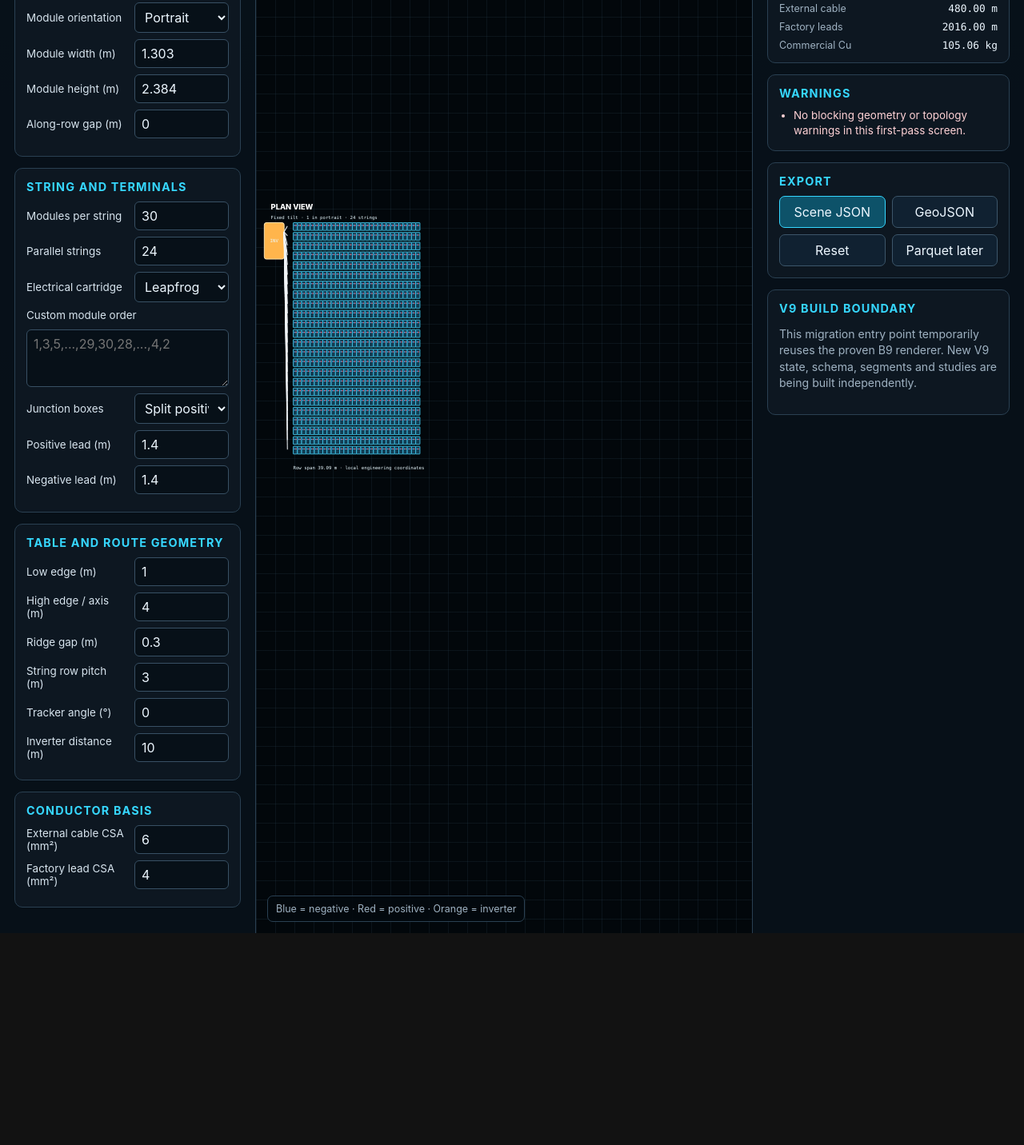
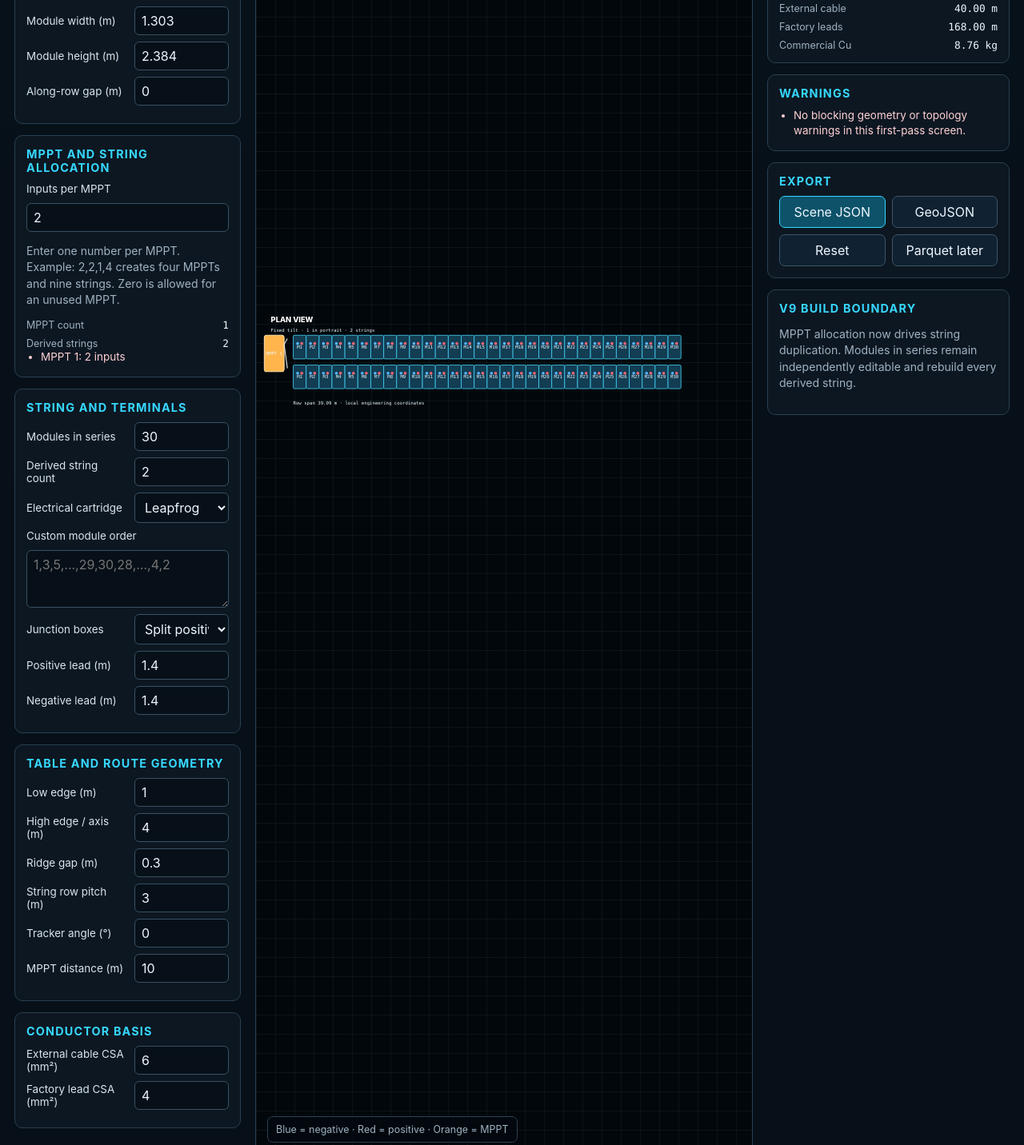
Before and after one commit to Ventusltd/solar-electrical-topology-analysis-engine-text-based, a plain HTML site: page v9-sandbox/index.html in a window 1280 px wide. Shown: the part 380-1812 px from the top of the page at 80% size. Before the commit the page ends 1547 px from the top, so only its background shows below. Drawn offline with Linux system fonts and the light colour scheme.

Commit message:
Connect V9 MPPT allocation and series controls

```diff
--- a/v9-sandbox/index.html
+++ b/v9-sandbox/index.html
@@ -17,9 +17,8 @@
         <small>GlobalGrid2050 · V9 development</small>
         <h1>Multi-Array Electrical Sandbox</h1>
         <p>
-          Correctly named V9 development entry point. The first migration slice
-          preserves the proven browser behaviour while the typed V9 architecture
-          is separated into independent state, schema and study modules.
+          Configure physical modules, electrical order and MPPT input allocation.
+          String quantity follows the available MPPT inputs automatically.
         </p>
       </header>
 
@@ -51,14 +50,36 @@
       </section>
 
       <section class="panel">
+        <h2>MPPT and string allocation</h2>
+        <div class="field full">
+          <label for="mpptInputs">Inputs per MPPT</label>
+          <input
+            id="mpptInputs"
+            type="text"
+            value="2"
+            placeholder="Example: 2,2,1,4"
+          >
+        </div>
+        <p class="help">
+          Enter one number per MPPT. Example: 2,2,1,4 creates four MPPTs and
+          nine strings. Zero is allowed for an unused MPPT.
+        </p>
+        <dl class="summary-grid">
+          <dt>MPPT count</dt><dd id="mpptCount">1</dd>
+          <dt>Derived strings</dt><dd id="derivedStringCount">2</dd>
+        </dl>
+        <ul id="mpptSummary" class="warning-list"></ul>
+      </section>
+
+      <section class="panel">
         <h2>String and terminals</h2>
         <div class="field">
-          <label for="modulesPerString">Modules per string</label>
+          <label for="modulesPerString">Modules in series</label>
           <input id="modulesPerString" type="number" value="30" min="1">
         </div>
         <div class="field">
-          <label for="stringCount">Parallel strings</label>
-          <input id="stringCount" type="number" value="24" min="1">
+          <label for="stringCount">Derived string count</label>
+          <input id="stringCount" type="number" value="2" min="1" readonly>
         </div>
         <div class="field">
           <label for="topology">Electrical cartridge</label>
@@ -96,18 +117,42 @@
 
       <section class="panel">
         <h2>Table and route geometry</h2>
-        <div class="field"><label for="lowEdge">Low edge (m)</label><input id="lowEdge" type="number" value="1" step="0.1"></div>
-        <div class="field"><label for="highEdge">High edge / axis (m)</label><input id="highEdge" type="number" value="4" step="0.1"></div>
-        <div class="field"><label for="ridgeGap">Ridge gap (m)</label><input id="ridgeGap" type="number" value="0.3" step="0.05"></div>
-        <div class="field"><label for="rowPitch">String row pitch (m)</label><input id="rowPitch" type="number" value="3" step="0.1"></div>
-        <div class="field"><label for="trackerAngle">Tracker angle (°)</label><input id="trackerAngle" type="number" value="0" step="1"></div>
-        <div class="field"><label for="inverterDistance">Inverter distance (m)</label><input id="inverterDistance" type="number" value="10" step="1"></div>
+        <div class="field">
+          <label for="lowEdge">Low edge (m)</label>
+          <input id="lowEdge" type="number" value="1" step="0.1">
+        </div>
+        <div class="field">
+          <label for="highEdge">High edge / axis (m)</label>
+          <input id="highEdge" type="number" value="4" step="0.1">
+        </div>
+        <div class="field">
+          <label for="ridgeGap">Ridge gap (m)</label>
+          <input id="ridgeGap" type="number" value="0.3" step="0.05">
+        </div>
+        <div class="field">
+          <label for="rowPitch">String row pitch (m)</label>
+          <input id="rowPitch" type="number" value="3" step="0.1">
+        </div>
+        <div class="field">
+          <label for="trackerAngle">Tracker angle (°)</label>
+          <input id="trackerAngle" type="number" value="0" step="1">
+        </div>
+        <div class="field">
+          <label for="inverterDistance">MPPT distance (m)</label>
+          <input id="inverterDistance" type="number" value="10" step="1">
+        </div>
       </section>
 
       <section class="panel">
         <h2>Conductor basis</h2>
-        <div class="field"><label for="externalCableCsa">External cable CSA (mm²)</label><input id="externalCableCsa" type="number" value="6" step="1"></div>
-        <div class="field"><label for="factoryLeadCsa">Factory lead CSA (mm²)</label><input id="factoryLeadCsa" type="number" value="4" step="1"></div>
+        <div class="field">
+          <label for="externalCableCsa">External cable CSA (mm²)</label>
+          <input id="externalCableCsa" type="number" value="6" step="1">
+        </div>
+        <div class="field">
+          <label for="factoryLeadCsa">Factory lead CSA (mm²)</label>
+          <input id="factoryLeadCsa" type="number" value="4" step="1">
+        </div>
       </section>
     </aside>
 
@@ -119,7 +164,9 @@
       </nav>
       <div class="stage-wrap">
         <svg id="stage" role="img" aria-label="PV array and circuit drawing"></svg>
-        <div class="legend">Blue = negative · Red = positive · Orange = inverter</div>
+        <div class="legend">
+          Blue = negative · Red = positive · Orange = MPPT
+        </div>
       </div>
     </section>
 
@@ -147,7 +194,10 @@
           <dt>Commercial Cu</dt><dd id="summaryCopper">—</dd>
         </dl>
       </section>
-      <section class="panel"><h2>Warnings</h2><ul id="warningList" class="warning-list"></ul></section>
+      <section class="panel">
+        <h2>Warnings</h2>
+        <ul id="warningList" class="warning-list"></ul>
+      </section>
       <section class="panel">
         <h2>Export</h2>
         <div class="actions">
@@ -160,12 +210,12 @@
       <section class="panel">
         <h2>V9 build boundary</h2>
         <p class="status-note">
-          This migration entry point temporarily reuses the proven B9 renderer.
-          New V9 state, schema, segments and studies are being built independently.
+          MPPT allocation now drives string duplication. Modules in series remain
+          independently editable and rebuild every derived string.
         </p>
       </section>
     </aside>
   </main>
-  <script type="module" src="../b9-sandbox/app.js"></script>
+  <script type="module" src="./app.js"></script>
 </body>
 </html>
```
